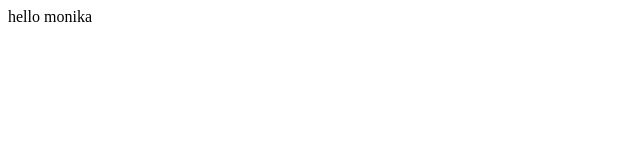
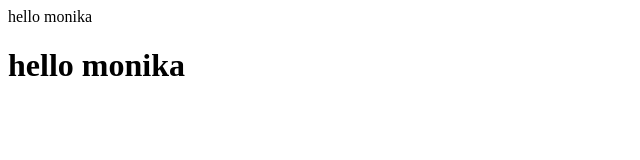
Before and after one commit to jasdeepsinghhanspal/newrepo, a plain HTML site: page index.html in a window 1280 px wide. Shown: the whole page, without its empty margins (0-640 px from the left). Drawn offline with Linux system fonts and the light colour scheme.

Commit message:
added new

```diff
--- a/index.html
+++ b/index.html
@@ -1,5 +1,6 @@
 <html>
 <body>
 <p>hello monika</p>
+<h1>hello monika</h1>
 </body>
 </html>
```
